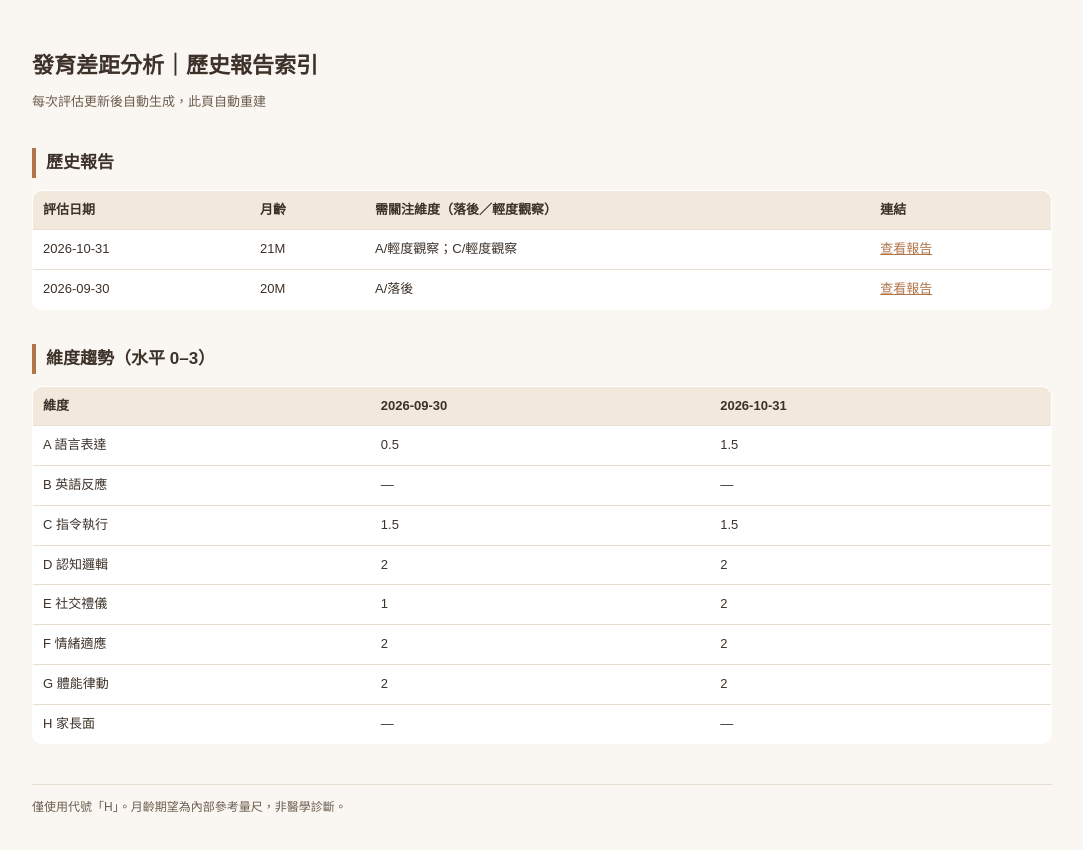
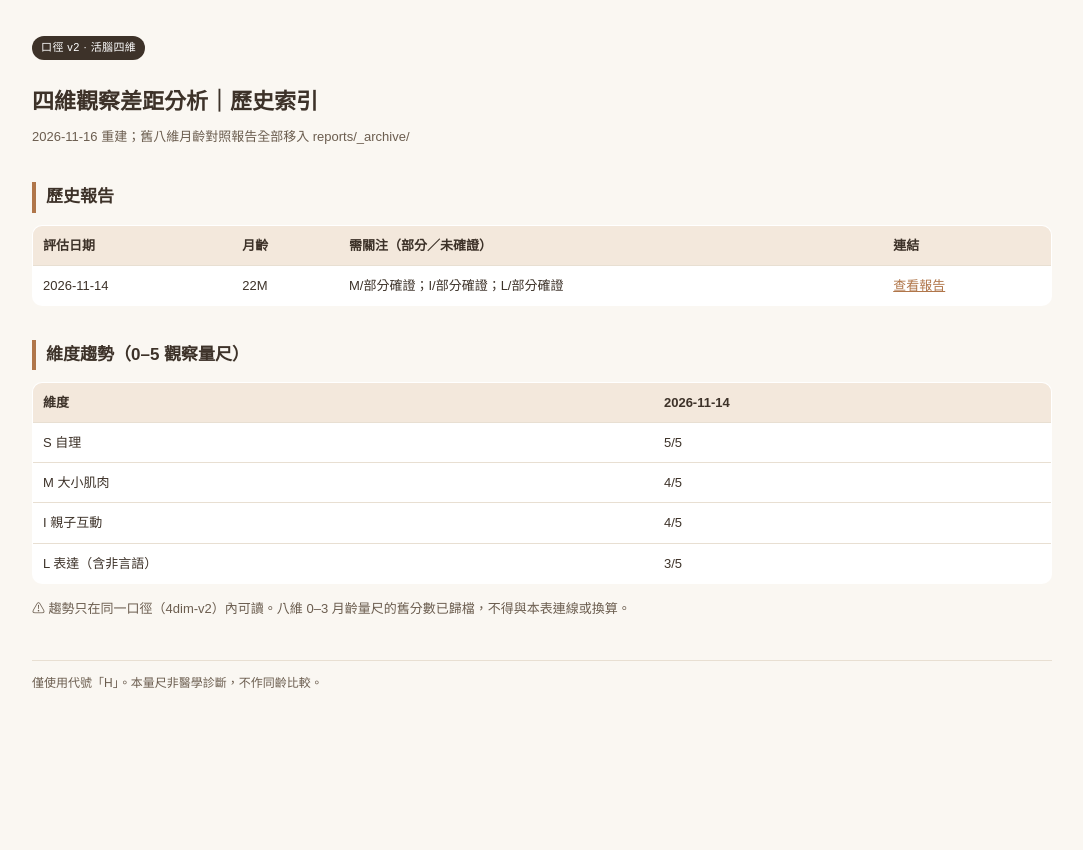
Before and after one commit to frankiezeng6-ai/kindy-n-pn-tracking, a plain HTML site: page h-gap-index.html in a window 1280 px wide. Shown: the whole page, without its empty margins (98-1181 px from the left). After the commit the page ends 800 px from the top, so only its background shows below. Drawn offline with Linux system fonts and the light colour scheme.

Commit message:
update h-gap-index (4dim-v2)

```diff
--- a/h-gap-index.html
+++ b/h-gap-index.html
@@ -1,9 +1,9 @@
 <!DOCTYPE html>
 <html lang="zh-Hant"><head><meta charset="UTF-8"><meta name="viewport" content="width=device-width, initial-scale=1.0">
-<meta name="robots" content="noindex"><title>H｜發育差距分析歷史索引</title><style>
-body{font-family:"PingFang TC","Microsoft JhengHei",sans-serif;background:#faf7f2;color:#3d3229;line-height:1.75;padding:32px 18px 80px;margin:0}
+<meta name="robots" content="noindex"><title>H｜四維觀察差距分析索引</title><style>
+body{font-family:"PingFang TC","Microsoft JhengHei",sans-serif;background:#faf7f2;color:#3d3229;line-height:1.78;padding:32px 18px 80px;margin:0}
 .wrap{max-width:1020px;margin:0 auto}
-h1{font-size:22px} h1 small{display:block;font-size:13px;color:#6b5d4f;font-weight:400;margin-top:6px}
+h1{font-size:22px} h1 small{display:block;font-size:13px;color:#6b5d4f;font-weight:400;margin-top:6px;line-height:1.6}
 h2{font-size:17px;margin:34px 0 12px;padding-left:10px;border-left:4px solid #b0764a}
 .card{background:#fff;border:1px solid #e8dfd2;border-radius:10px;padding:16px 20px;margin:12px 0;font-size:13.5px}
 table{width:100%;border-collapse:collapse;font-size:13px;background:#fff;border:1px solid #e8dfd2;border-radius:10px;overflow:hidden;margin:10px 0}
@@ -11,19 +11,23 @@ th{background:#f3e8dc;text-align:left;padding:8px 10px;border-bottom:1px solid #
 td{padding:8px 10px;border-bottom:1px solid #e8dfd2;vertical-align:top}
 tr:last-child td{border-bottom:none}
 .tag{display:inline-block;font-size:11.5px;padding:1px 8px;border-radius:20px;font-weight:600;white-space:nowrap}
-.t-ok{background:#e5f2ea;color:#2e7d4f}.t-mid{background:#faf3df;color:#b07d10}
-.t-gap{background:#fbeae6;color:#b3402e}.t-na{background:#eee;color:#777}
+.t-ok{background:#e5f2ea;color:#2e7d4f}.t-mid{background:#faf3df;color:#9a6c08}
+.t-na{background:#eee;color:#777}.t-gap{background:#fbeae6;color:#b3402e}
 .warn{background:#fbeae6;border:1px solid #ecc7bf;border-radius:10px;padding:12px 16px;font-size:13px;margin:12px 0;color:#8c2f20}
+.v2{display:inline-block;background:#3d3229;color:#fff;font-size:11px;padding:2px 9px;border-radius:20px;letter-spacing:.4px;margin-bottom:8px}
 .note{font-size:13px;color:#6b5d4f}
+ul{margin:8px 0;padding-left:22px}li{margin:4px 0}
 footer{margin-top:40px;font-size:12px;color:#6b5d4f;border-top:1px solid #e8dfd2;padding-top:12px}
 a{color:#b0764a}
 </style></head>
 <body><div class="wrap">
-<h1>發育差距分析｜歷史報告索引<small>每次評估更新後自動生成，此頁自動重建</small></h1>
+<span class="v2">口徑 v2 · 活腦四維</span>
+<h1>四維觀察差距分析｜歷史索引<small>2026-11-16 重建；舊八維月齡對照報告全部移入 reports/_archive/</small></h1>
 
 <h2>歷史報告</h2>
-<table><thead><tr><th>評估日期</th><th>月齡</th><th>需關注維度（落後／輕度觀察）</th><th>連結</th></tr></thead><tbody><tr><td>2026-10-31</td><td>21M</td><td>A/輕度觀察；C/輕度觀察</td><td><a href="gap-2026-10-31.html">查看報告</a></td></tr><tr><td>2026-09-30</td><td>20M</td><td>A/落後</td><td><a href="gap-2026-09-30.html">查看報告</a></td></tr></tbody></table>
-<h2>維度趨勢（水平 0–3）</h2>
-<table><thead><tr><th>維度</th><th>2026-09-30</th><th>2026-10-31</th></tr></thead><tbody><tr><td>A 語言表達</td><td>0.5</td><td>1.5</td></tr><tr><td>B 英語反應</td><td>—</td><td>—</td></tr><tr><td>C 指令執行</td><td>1.5</td><td>1.5</td></tr><tr><td>D 認知邏輯</td><td>2</td><td>2</td></tr><tr><td>E 社交禮儀</td><td>1</td><td>2</td></tr><tr><td>F 情緒適應</td><td>2</td><td>2</td></tr><tr><td>G 體能律動</td><td>2</td><td>2</td></tr><tr><td>H 家長面</td><td>—</td><td>—</td></tr></tbody></table>
-<footer>僅使用代號「H」。月齡期望為內部參考量尺，非醫學診斷。</footer>
+<table><thead><tr><th>評估日期</th><th>月齡</th><th>需關注（部分／未確證）</th><th>連結</th></tr></thead><tbody><tr><td>2026-11-14</td><td>22M</td><td>M/部分確證；I/部分確證；L/部分確證</td><td><a href="gap-2026-11-14.html">查看報告</a></td></tr></tbody></table>
+<h2>維度趨勢（0–5 觀察量尺）</h2>
+<table><thead><tr><th>維度</th><th>2026-11-14</th></tr></thead><tbody><tr><td>S 自理</td><td>5/5</td></tr><tr><td>M 大小肌肉</td><td>4/5</td></tr><tr><td>I 親子互動</td><td>4/5</td></tr><tr><td>L 表達（含非言語）</td><td>3/5</td></tr></tbody></table>
+<p class="note">⚠ 趨勢只在同一口徑（4dim-v2）內可讀。八維 0–3 月齡量尺的舊分數已歸檔，不得與本表連線或換算。</p>
+<footer>僅使用代號「H」。本量尺非醫學診斷，不作同齡比較。</footer>
 </div></body></html>
```
